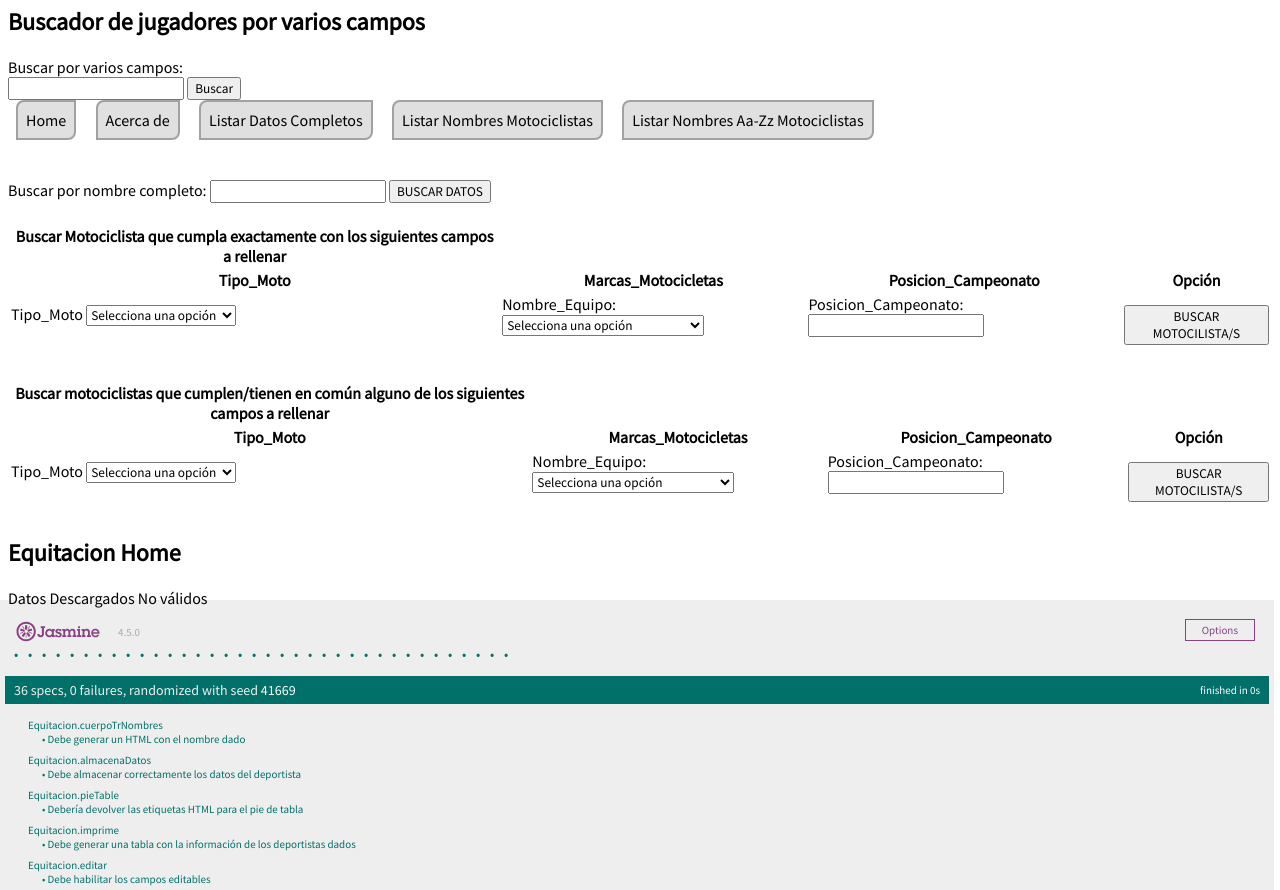
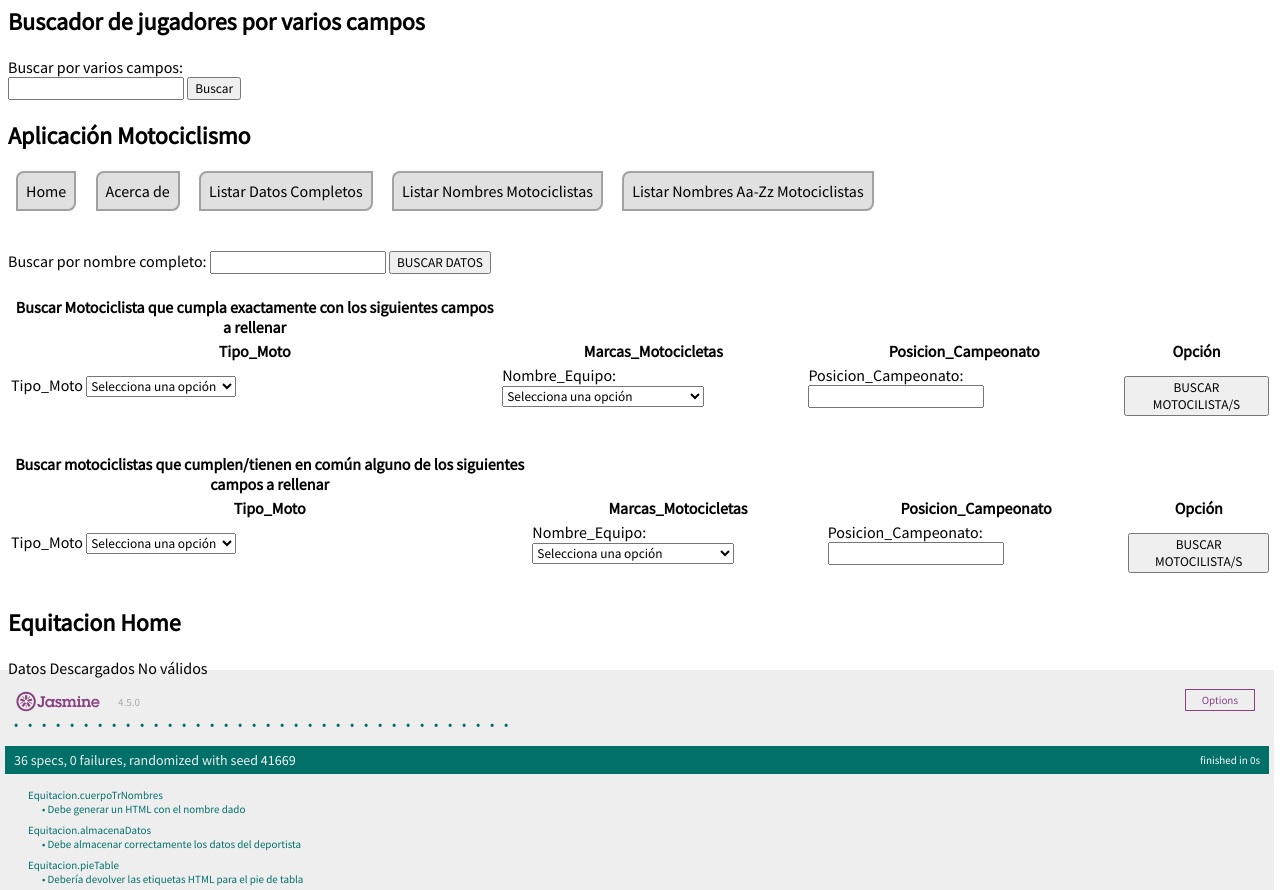
Before and after one commit to UJA-DAGIL-22-23/d-agil-2022-2023-practica-4-bader_carlos_irene_javier_raul, a website with bundled scripts: page front-end/static-files/index.html in a window 1280 px wide. Shown: the part 920-1810 px from the top of the page. Built offline with nearby package versions, Linux system fonts and the light colour scheme.

Commit message:
Mejoro el index

```diff
--- a/front-end/static-files/index.html
+++ b/front-end/static-files/index.html
@@ -192,6 +192,7 @@
 
 <!--  Barra de navegación de Motociclismo-->
 <nav>
+    <h1>Aplicación Motociclismo</h1>
     <a href="javascript:Plantilla.procesarHome()" class="opcion-principal"
         title="Llama a la ruta / del MS Plantilla">Home</a>
     <a href="javascript:Plantilla.procesarAcercaDe()" class="opcion-principal"
```
